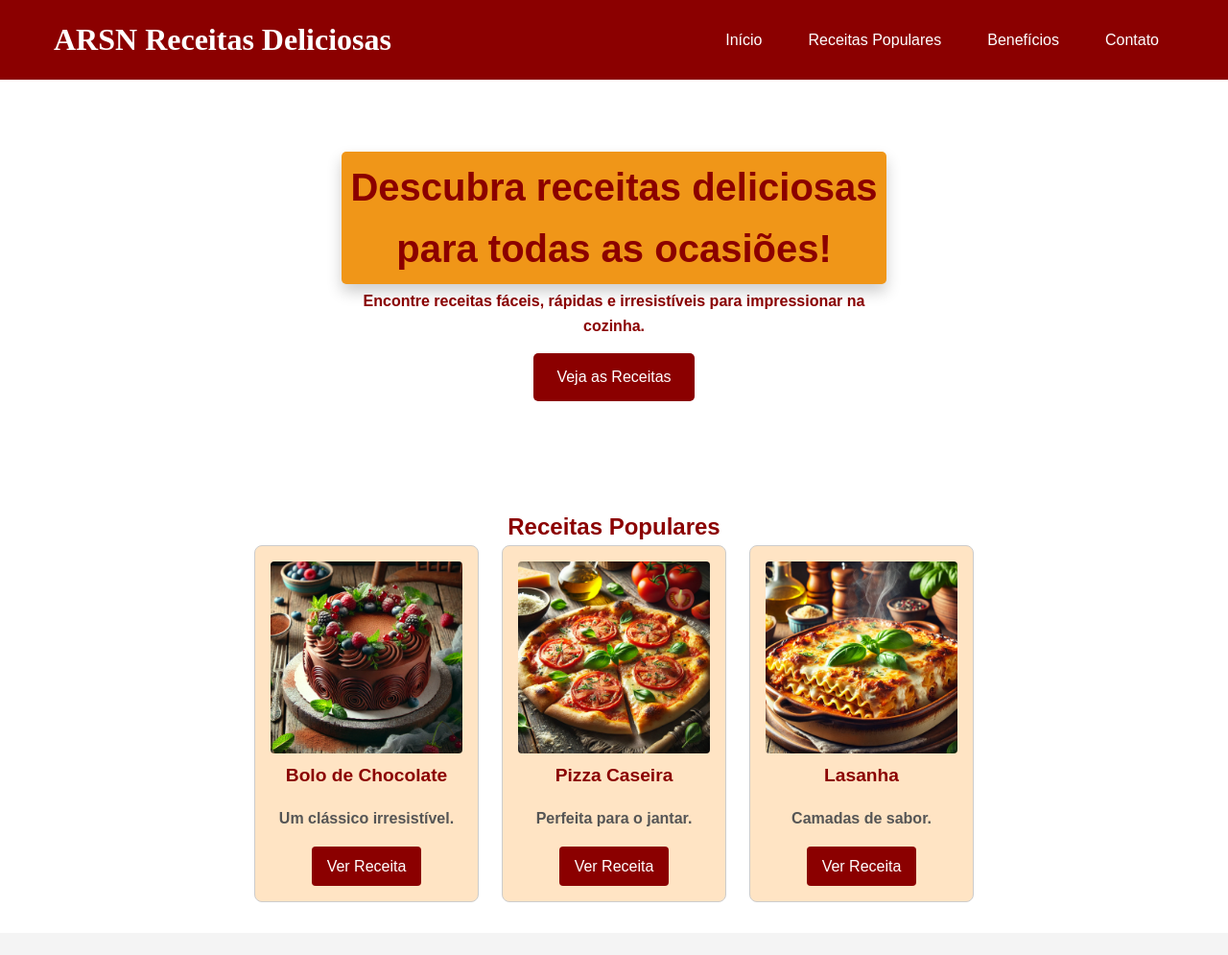
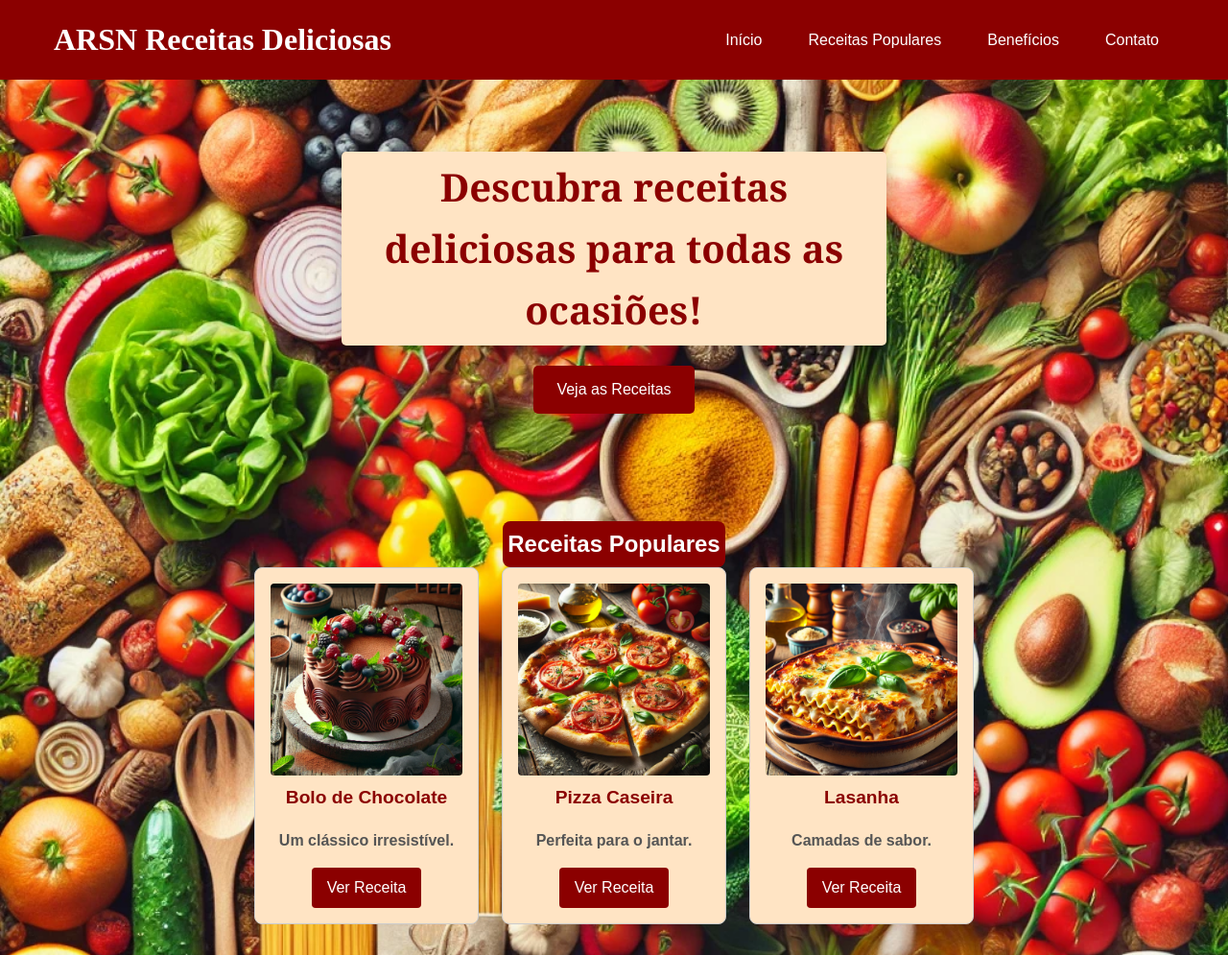
Before and after one commit to AntonioDev23/Segundo-Projeto-Solo, a plain HTML site: page index.html in a window 1280 px wide. Shown: the top 995 px of the page at 96% size. Drawn offline with Linux system fonts and the light colour scheme; a web font is replaced by a local one.

Commit message:
Alterações

```diff
--- a/estilos/principal.css
+++ b/estilos/principal.css
@@ -19,7 +19,7 @@ body {
     font-family: 'Arial', sans-serif;
     line-height: 1.6;
     color: #333;
-    background-image: url('sua-imagem.jpg'); /* Substitua pelo caminho da sua imagem */
+    background-image: url('../imagens/274226f0-b401-4106-85bd-98816b221b2c.webp'); /* Substitua pelo caminho da sua imagem */
     height: 100vh; /* O efeito parallax ocupa a tela inteira */
     background-attachment: fixed; /* Isso cria o efeito parallax */
     background-position: center;
@@ -107,15 +107,13 @@ h1, h2, h3 {
 .hero h2 {
     font-size: 2.5rem;
     font-weight: bold;
-    background-color: rgb(240, 150, 24);
+    font-family:Cambria, Cochin, Georgia, Times, 'Times New Roman', serif;
+    background-color: var(--cor-fundo);
+    color: var(--cor-primaria);
     padding: 5px;
     border-radius: 5px;
 }
 
-.hero p {
-    font-weight: bold;
-    color: var(--cor-primaria);
-}
 
 .hero h2 {
     box-shadow: 0 8px 16px rgba(0, 0, 0, 0.2); /* Intensifica a sombra */
@@ -142,7 +140,13 @@ h1, h2, h3 {
 }
 
 .popular h2 {
+    margin:0 auto;
     text-align: center;
+    background-color: var(--cor-primaria);
+    color: var(--cor-texto-claro);
+    display: table;
+    padding: 5px;
+    border-radius: 8px;
 }
 
 .recipe-grid {
--- a/index.html
+++ b/index.html
@@ -28,7 +28,6 @@
         <section class="hero">
             <div class="container hero-container">
                 <h2>Descubra receitas deliciosas para todas as ocasiões!</h2>
-                <p>Encontre receitas fáceis, rápidas e irresistíveis para impressionar na cozinha.</p>
                 <a href="#popular" class="btn">Veja as Receitas</a>
         </section>
         <section id="popular" class="popular">
```
Also changed, not shown: imagens/274226f0-b401-4106-85bd-98816b221b2c.webp (added), 1 other file.
